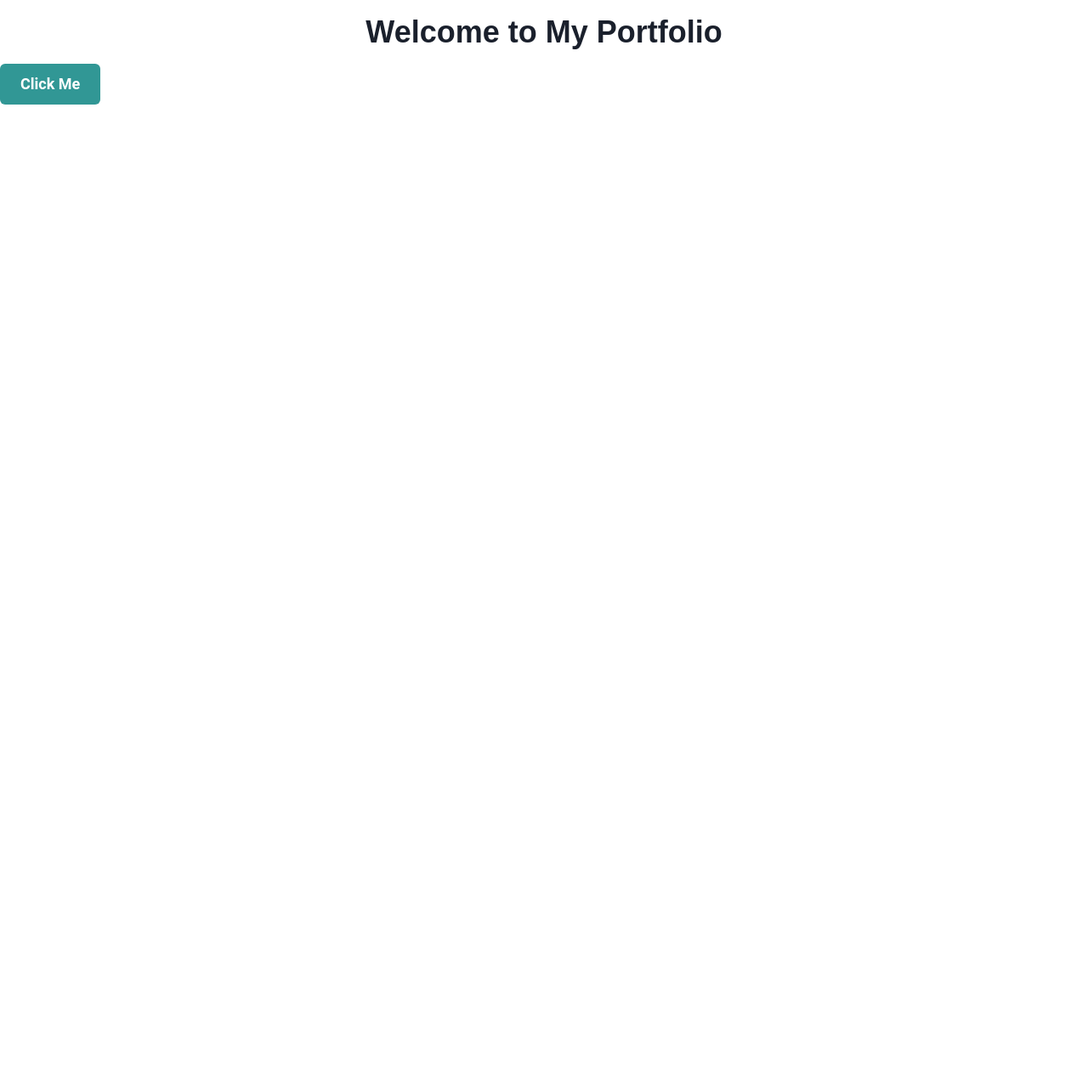
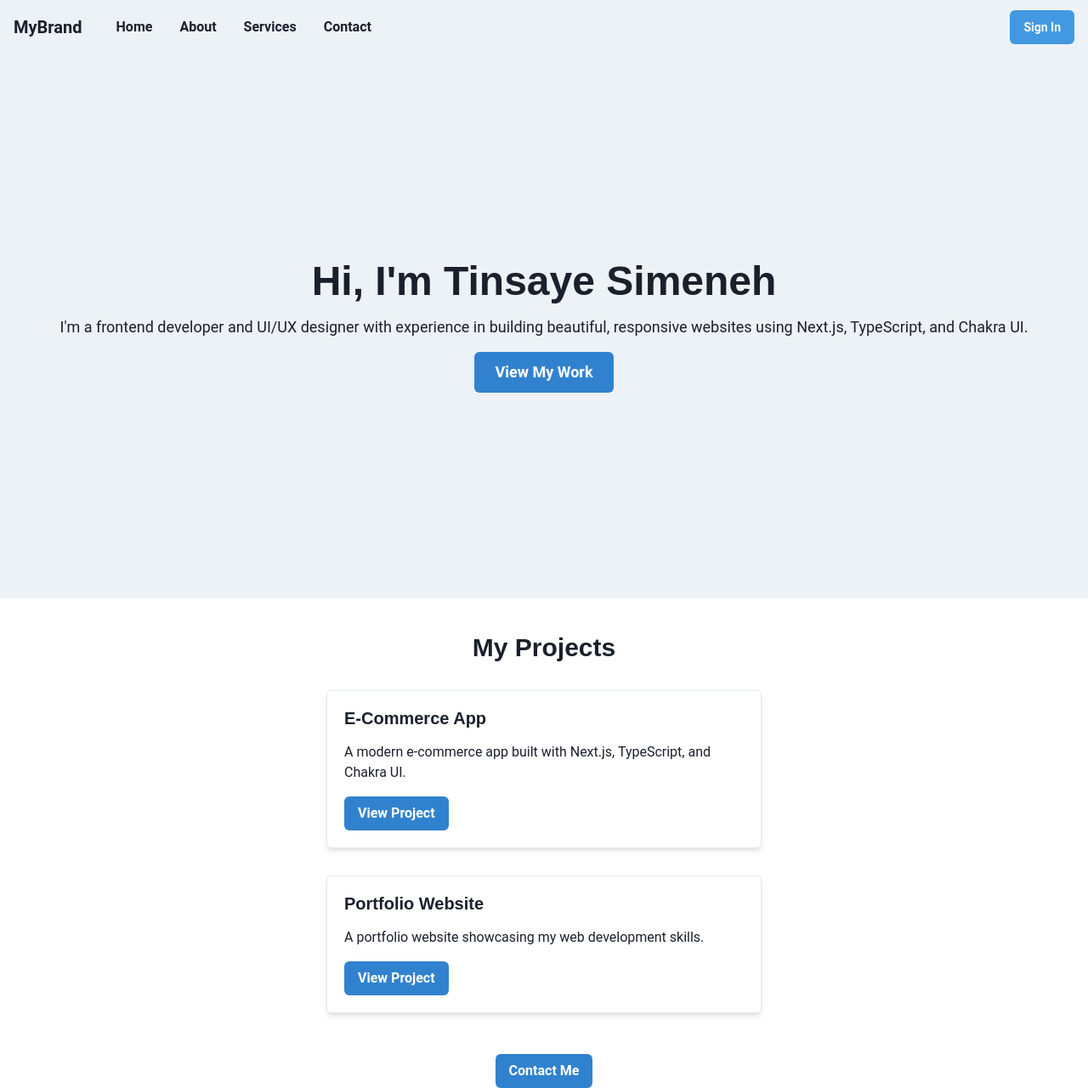
Before and after one commit to tinsaye-simeneh/portfolio, a Next.js app: page / in a window 1280 px wide. Shown: the whole page at 85% size. Before the commit the page ends 800 px from the top, so only its background shows below. Built offline with nearby package versions, Linux system fonts and the light colour scheme.

Commit message:
feat: Home, navbar and layout

```diff
--- a/package.json
+++ b/package.json
@@ -9,6 +9,7 @@
     "lint": "next lint"
   },
   "dependencies": {
+    "@chakra-ui/icons": "^2.2.4",
     "@chakra-ui/react": "^2.9.5",
     "@emotion/react": "^11.13.3",
     "@emotion/styled": "^11.13.0",
--- /dev/null
+++ b/src/app/components/Hero.tsx
@@ -0,0 +1,30 @@
+import { Flex, Heading, Text, Button, VStack } from "@chakra-ui/react";
+
+const Hero = () => {
+  return (
+    <Flex
+      direction="column"
+      align="center"
+      justify="center"
+      h="80vh"
+      bg="gray.100"
+      px={4}
+    >
+      <VStack spacing={4}>
+        <Heading as="h1" size="2xl">
+          Hi, I'm Tinsaye Simeneh
+        </Heading>
+        <Text fontSize="lg" textAlign="center">
+          I'm a frontend developer and UI/UX designer with experience in
+          building beautiful, responsive websites using Next.js, TypeScript, and
+          Chakra UI.
+        </Text>
+        <Button as="a" href="#projects" colorScheme="blue" size="lg">
+          View My Work
+        </Button>
+      </VStack>
+    </Flex>
+  );
+};
+
+export default Hero;
--- /dev/null
+++ b/src/app/components/Navbar.tsx
@@ -0,0 +1,84 @@
+import {
+  Box,
+  Flex,
+  HStack,
+  IconButton,
+  useDisclosure,
+  Stack,
+  Button,
+} from "@chakra-ui/react";
+import { HamburgerIcon, CloseIcon } from "@chakra-ui/icons";
+import Link from "next/link";
+
+const Links = ["Home", "About", "Services", "Contact"];
+
+const NavLink = ({ children }: { children: string }) => (
+  <Link href={`/${children.toLowerCase()}`}>
+    <Button
+      px={2}
+      py={1}
+      rounded={"md"}
+      _hover={{
+        textDecoration: "none",
+        bg: "gray.200",
+      }}
+    >
+      {children}
+    </Button>
+  </Link>
+);
+
+const Navbar = () => {
+  const { isOpen, onOpen, onClose } = useDisclosure();
+
+  return (
+    <Box bg="gray.100" px={4}>
+      <Flex h={16} alignItems={"center"} justifyContent={"space-between"}>
+        <IconButton
+          size={"md"}
+          icon={isOpen ? <CloseIcon /> : <HamburgerIcon />}
+          aria-label={"Open Menu"}
+          display={{ md: "none" }}
+          onClick={isOpen ? onClose : onOpen}
+        />
+        <HStack spacing={8} alignItems={"center"}>
+          <Box fontWeight="bold" fontSize="xl">
+            <Link href="/">MyBrand</Link>
+          </Box>
+          <HStack as={"nav"} spacing={4} display={{ base: "none", md: "flex" }}>
+            {Links.map((link) => (
+              <NavLink key={link}>{link}</NavLink>
+            ))}
+          </HStack>
+        </HStack>
+        <Flex alignItems={"center"}>
+          <Button
+            as={"a"}
+            fontSize={"sm"}
+            fontWeight={600}
+            color={"white"}
+            bg={"blue.400"}
+            _hover={{
+              bg: "blue.500",
+            }}
+            href={"#"}
+          >
+            Sign In
+          </Button>
+        </Flex>
+      </Flex>
+
+      {isOpen ? (
+        <Box pb={4} display={{ md: "none" }}>
+          <Stack as={"nav"} spacing={4}>
+            {Links.map((link) => (
+              <NavLink key={link}>{link}</NavLink>
+            ))}
+          </Stack>
+        </Box>
+      ) : null}
+    </Box>
+  );
+};
+
+export default Navbar;
--- /dev/null
+++ b/src/app/components/ProjectCard.tsx
@@ -0,0 +1,28 @@
+import { Box, Heading, Text, Button } from "@chakra-ui/react";
+
+interface ProjectCardProps {
+  title: string;
+  description: string;
+  link: string;
+}
+
+const ProjectCard = ({ title, description, link }: ProjectCardProps) => {
+  return (
+    <Box p={5} shadow="md" borderWidth="1px" rounded="md" w="100%" maxW="lg">
+      <Heading fontSize="xl">{title}</Heading>
+      <Text mt={4}>{description}</Text>
+      <Button
+        mt={4}
+        as="a"
+        href={link}
+        target="_blank"
+        rel="noopener noreferrer"
+        colorScheme="blue"
+      >
+        View Project
+      </Button>
+    </Box>
+  );
+};
+
+export default ProjectCard;
--- a/src/app/layout.tsx
+++ b/src/app/layout.tsx
@@ -1,7 +1,8 @@
 "use client";
-import { ChakraProvider } from "@chakra-ui/react";
+import { ChakraProvider, Box } from "@chakra-ui/react";
 import theme from "./theme";
 import type { ReactNode } from "react";
+import Navbar from "./components/Navbar";
 
 type RootLayoutProps = {
   children: ReactNode;
@@ -11,7 +12,14 @@ export default function RootLayout({ children }: RootLayoutProps) {
   return (
     <html lang="en">
       <body>
-        <ChakraProvider theme={theme}>{children}</ChakraProvider>
+        <ChakraProvider theme={theme}>
+          <body>
+            <Box>
+              <Navbar />
+              {children}
+            </Box>
+          </body>
+        </ChakraProvider>
       </body>
     </html>
   );
--- a/src/app/page.tsx
+++ b/src/app/page.tsx
@@ -1,15 +1,34 @@
-"use client";
-import { Button, Heading } from "@chakra-ui/react";
+import { Box, Heading, VStack, Text, Button } from "@chakra-ui/react";
+import Hero from "./components/Hero";
+import ProjectCard from "./components/ProjectCard";
 
-export default function HomePage() {
+export default function Home() {
   return (
-    <div>
-      <Heading as="h1" size="xl" textAlign="center" my={4}>
-        Welcome to My Portfolio
-      </Heading>
-      <Button colorScheme="teal" size="lg">
-        Click Me
-      </Button>
-    </div>
+    <Box>
+      <Hero />
+      <VStack spacing={8} mt={10}>
+        <Heading as="h2" size="lg">
+          My Projects
+        </Heading>
+        <ProjectCard
+          title="E-Commerce App"
+          description="A modern e-commerce app built with Next.js, TypeScript, and Chakra UI."
+          link="https://github.com/tinsaye-simeneh/ecommerce"
+        />
+        <ProjectCard
+          title="Portfolio Website"
+          description="A portfolio website showcasing my web development skills."
+          link="https://github.com/tinsaye-simeneh/portfolio"
+        />
+        <Button
+          as="a"
+          href="mailto:your-email@example.com"
+          colorScheme="blue"
+          mt={4}
+        >
+          Contact Me
+        </Button>
+      </VStack>
+    </Box>
   );
 }
```
Also changed, not shown: src/app/components/Footer.tsx (added, +13 -0 lines), 1 other file (tests, documents, lock files or other folders).
